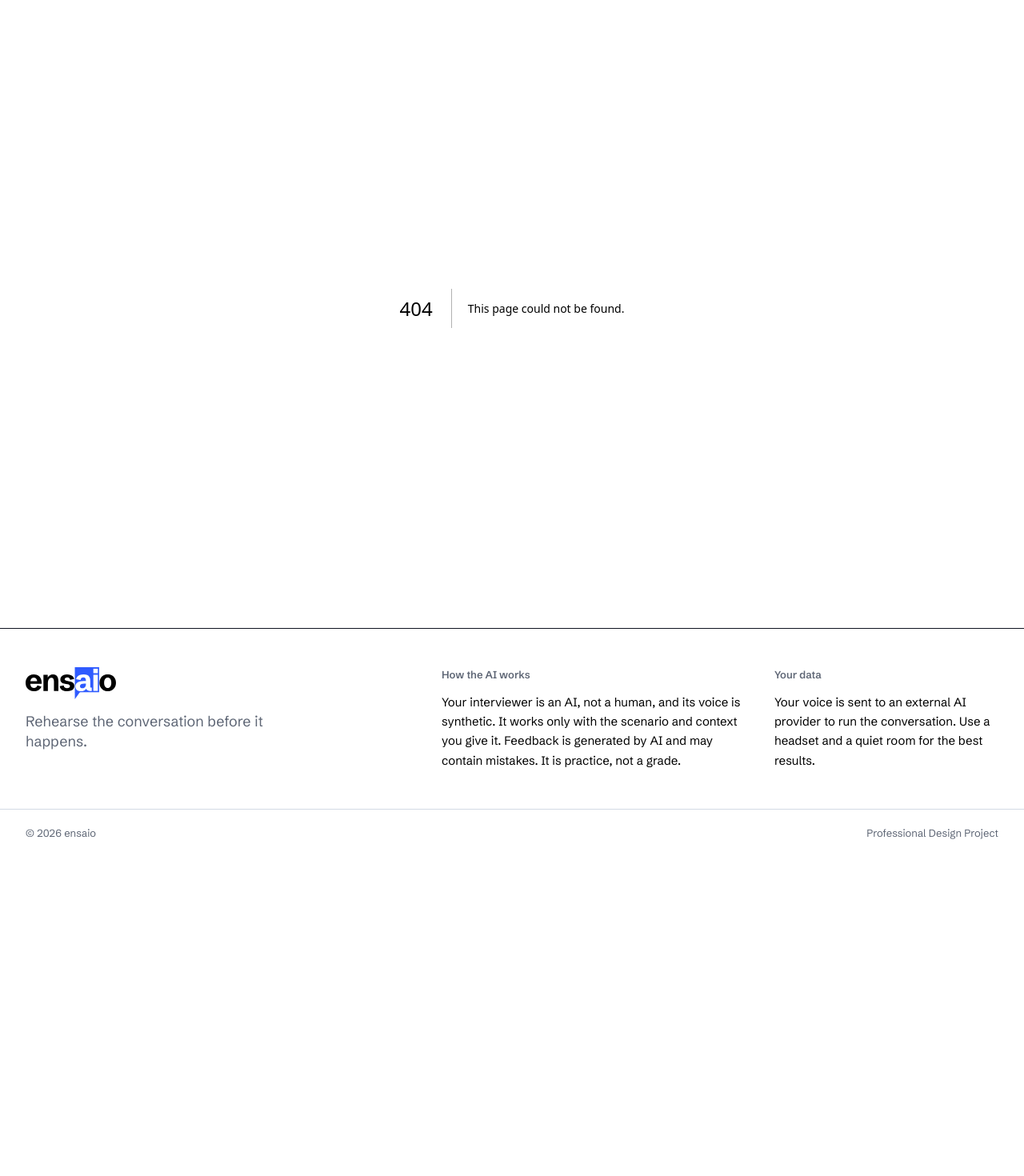
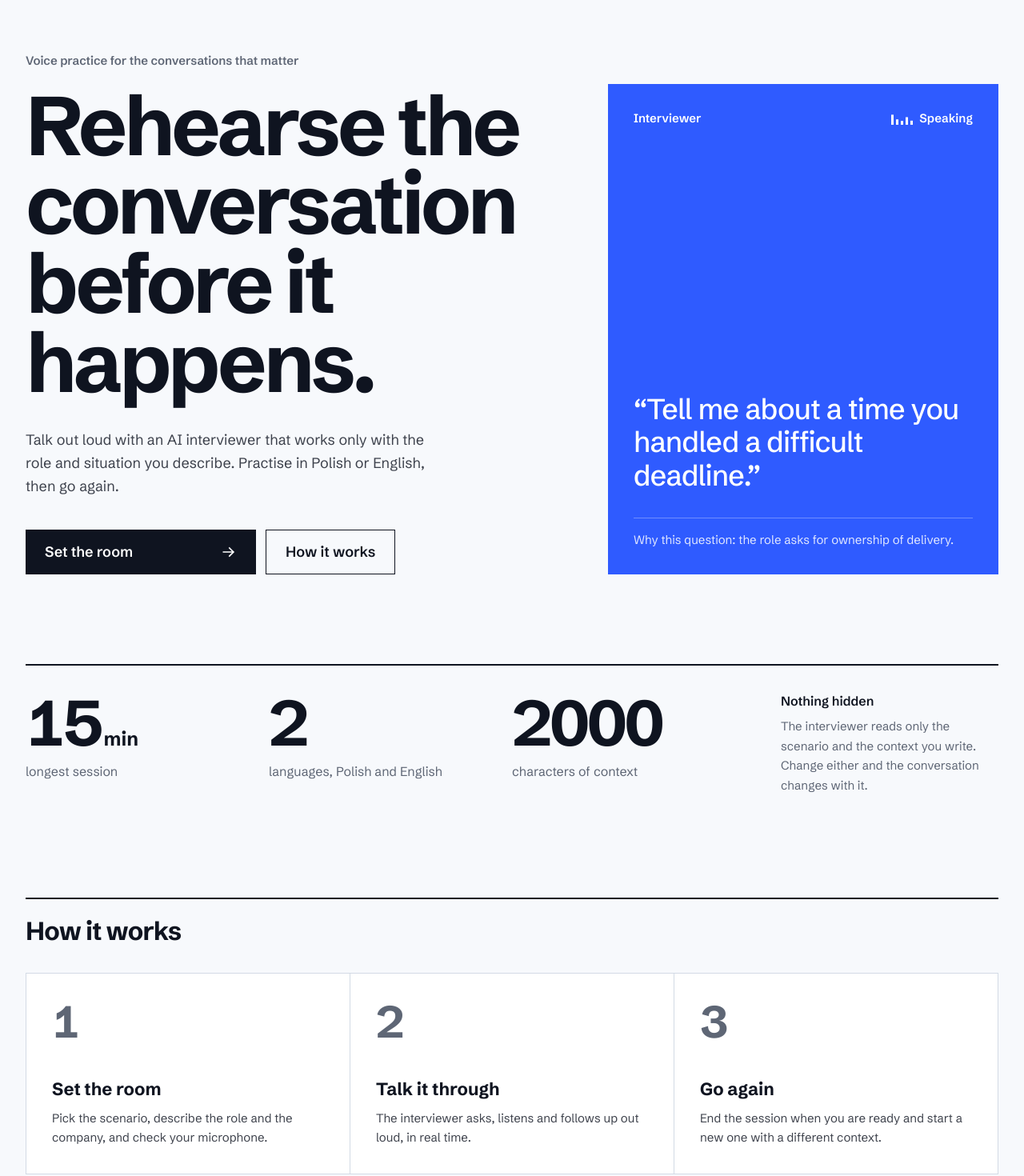
Before and after one commit to Professional-Design-Project/PDP, a Next.js app in the folder frontend/: page / in a window 1280 px wide. Before the commit this address had no page. Shown: the part 80-1550 px from the top of the page at 80% size. Before the commit the page ends 1152 px from the top, so only its background shows below. Built offline with nearby package versions, Linux system fonts and the light colour scheme.

Commit message:
feat(frontend): add landing page

```diff
--- /dev/null
+++ b/frontend/src/app/page.tsx
@@ -0,0 +1,162 @@
+import Link from "next/link";
+import { arrowMotion, buttonStyles } from "@/components/button-styles";
+import { ArrowRightIcon } from "@/components/icons";
+import { Rise } from "@/components/rise";
+import { SpeakingBars } from "@/components/speaking-bars";
+
+const numbers = [
+  { value: "15", unit: "min", label: "longest session" },
+  { value: "2", label: "languages, Polish and English" },
+  { value: "2000", label: "characters of context" },
+];
+
+const steps = [
+  {
+    title: "Set the room",
+    text: "Pick the scenario, describe the role and the company, and check your microphone.",
+  },
+  {
+    title: "Talk it through",
+    text: "The interviewer asks, listens and follows up out loud, in real time.",
+  },
+  {
+    title: "Go again",
+    text: "End the session when you are ready and start a new one with a different context.",
+  },
+];
+
+export default function Landing() {
+  return (
+    <main>
+      <section className="mx-auto grid max-w-7xl gap-12 px-4 pt-14 pb-20 sm:px-8 sm:pt-20 lg:grid-cols-12 lg:gap-8 lg:pb-28">
+        <div className="lg:col-span-7">
+          <Rise as="p" className="text-[15px] font-semibold text-muted">
+            Voice practice for the conversations that matter
+          </Rise>
+          <Rise
+            as="h1"
+            delay={80}
+            className="mt-5 text-[52px] leading-[0.95] font-bold tracking-[-0.045em] sm:text-[88px] xl:text-[104px]"
+          >
+            Rehearse the conversation before it happens.
+          </Rise>
+          <Rise as="p" delay={180} className="mt-8 max-w-lg text-lg leading-relaxed text-ink/80">
+            Talk out loud with an AI interviewer that works only with the role and situation you
+            describe. Practise in Polish or English, then go again.
+          </Rise>
+          <Rise delay={260} className="mt-10 flex flex-col gap-3 sm:flex-row">
+            <Link href="/practice" data-pressable className={`${buttonStyles.ink} sm:w-72`}>
+              Set the room
+              <ArrowRightIcon className={arrowMotion} />
+            </Link>
+            <a href="#how-it-works" data-pressable className={buttonStyles.outline}>
+              How it works
+            </a>
+          </Rise>
+        </div>
+
+        <Rise delay={340} className="lg:col-span-5 lg:mt-10">
+          <figure className="flex h-full min-h-96 flex-col bg-cobalt p-6 text-white sm:p-8">
+            <figcaption className="flex items-center justify-between text-[15px]">
+              <span className="font-semibold">Interviewer</span>
+              <span className="inline-flex items-center gap-2 font-semibold">
+                <SpeakingBars />
+                Speaking
+              </span>
+            </figcaption>
+            <blockquote className="mt-auto pt-16 text-[30px] leading-[1.15] font-medium tracking-tight sm:text-[36px]">
+              “Tell me about a time you handled a difficult deadline.”
+            </blockquote>
+            <p className="mt-8 border-t border-white/30 pt-4 text-[15px] text-white/85">
+              Why this question: the role asks for ownership of delivery.
+            </p>
+          </figure>
+        </Rise>
+      </section>
+
+      <section aria-label="In numbers" className="mx-auto max-w-7xl px-4 sm:px-8">
+        <dl className="grid border-t-2 border-ink sm:grid-cols-2 lg:grid-cols-4">
+          {numbers.map((item, index) => (
+            <Rise
+              key={item.label}
+              delay={420 + index * 70}
+              className="border-b border-line py-8 sm:pr-8 lg:border-b-0"
+            >
+              <dt className="sr-only">{item.label}</dt>
+              <dd>
+                <span className="text-[64px] leading-none font-bold tracking-[-0.05em] tabular-nums sm:text-[80px]">
+                  {item.value}
+                </span>
+                {item.unit && <span className="ml-1 text-2xl font-bold">{item.unit}</span>}
+                <span className="mt-2 block text-muted">{item.label}</span>
+              </dd>
+            </Rise>
+          ))}
+          <Rise delay={630} className="py-8 lg:pl-8">
+            <p className="font-semibold">Nothing hidden</p>
+            <p className="mt-2 text-[15px] leading-relaxed text-muted">
+              The interviewer reads only the scenario and the context you write. Change either and
+              the conversation changes with it.
+            </p>
+          </Rise>
+        </dl>
+      </section>
+
+      <section
+        id="how-it-works"
+        aria-labelledby="how-it-works-title"
+        className="mx-auto max-w-7xl scroll-mt-8 px-4 pt-24 sm:px-8"
+      >
+        <div className="border-t-2 border-ink pt-5">
+          <h2
+            id="how-it-works-title"
+            className="text-[32px] leading-tight font-bold tracking-tight"
+          >
+            How it works
+          </h2>
+        </div>
+        <ol className="mt-8 grid border-t border-l border-line md:grid-cols-3">
+          {steps.map((step, index) => (
+            <li
+              key={step.title}
+              className="group border-r border-b border-line bg-white p-6 hover:bg-raised sm:p-8"
+            >
+              <span className="text-[56px] leading-none font-bold tracking-[-0.05em] text-muted tabular-nums transition-colors duration-300 group-hover:text-cobalt">
+                {index + 1}
+              </span>
+              <h3 className="mt-10 text-[22px] font-bold">{step.title}</h3>
+              <p className="mt-2 text-[15px] leading-relaxed text-ink/80">{step.text}</p>
+            </li>
+          ))}
+        </ol>
+      </section>
+
+      <section aria-labelledby="ready-title" className="mx-auto max-w-7xl px-4 pt-24 pb-24 sm:px-8">
+        <div className="grid gap-8 bg-ink p-8 text-white sm:p-12 lg:grid-cols-12 lg:items-end">
+          <div className="lg:col-span-7">
+            <h2
+              id="ready-title"
+              className="text-[40px] leading-none font-bold tracking-[-0.03em] sm:text-[56px]"
+            >
+              Ready when you are.
+            </h2>
+            <p className="mt-5 max-w-lg leading-relaxed text-ink-muted">
+              Your interviewer is an artificial intelligence, not a real person, and its voice is
+              synthetic. Feedback is also generated by AI and may contain mistakes.
+            </p>
+          </div>
+          <div className="lg:col-span-5 lg:justify-self-end">
+            <Link
+              href="/practice"
+              data-pressable
+              className={`${buttonStyles.white} w-full sm:w-72`}
+            >
+              Set the room
+              <ArrowRightIcon className={arrowMotion} />
+            </Link>
+          </div>
+        </div>
+      </section>
+    </main>
+  );
+}
```
Also changed, not shown: 1 other file (tests, documents, lock files or other folders).
